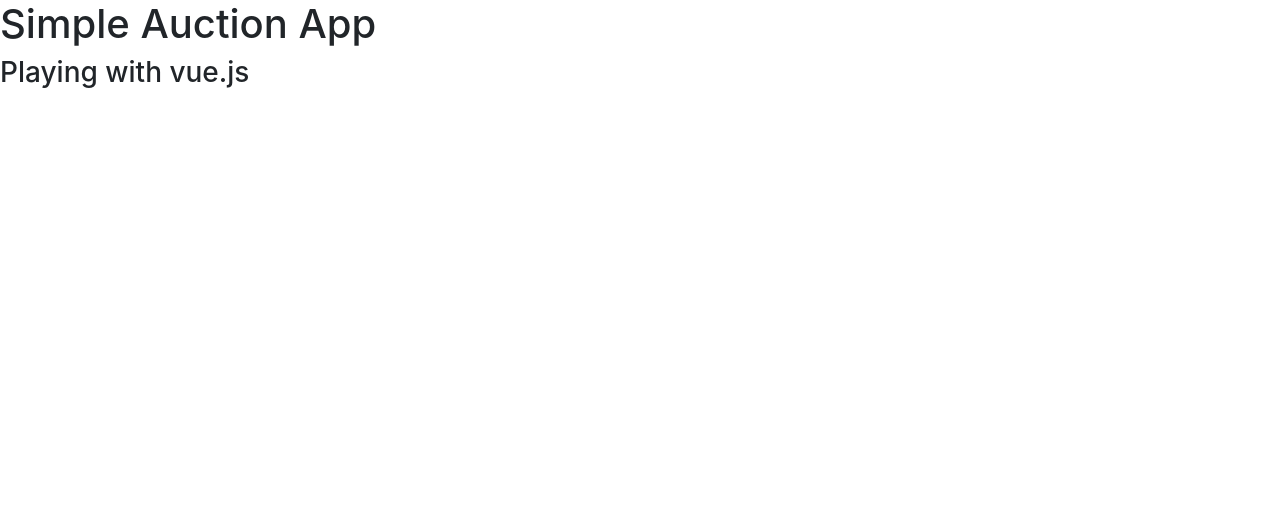
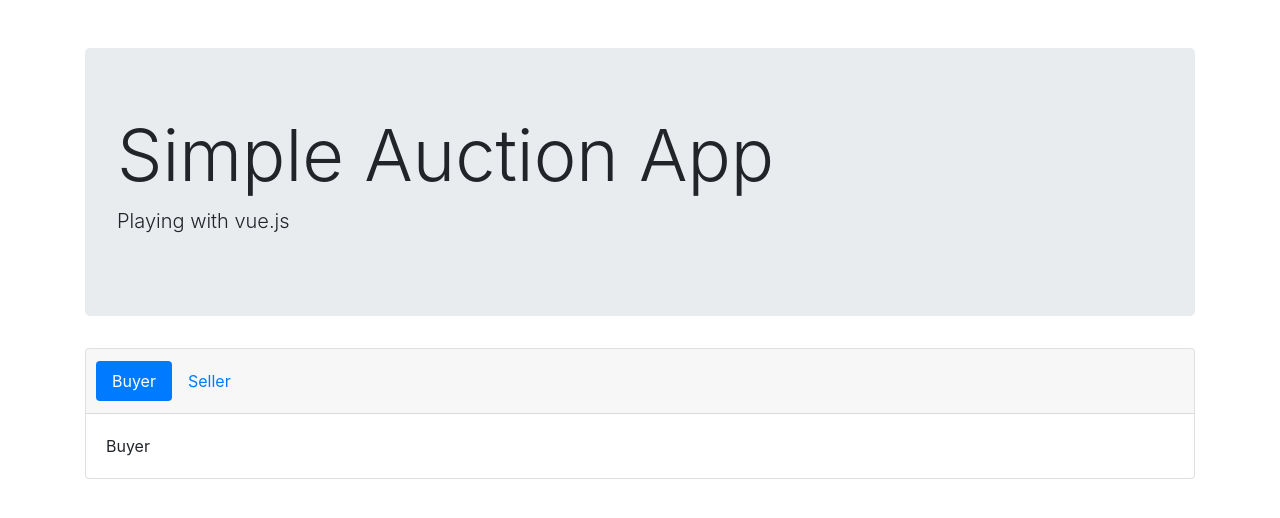
Before and after one commit to ajmasia/simple-auctions-app, a Vue app: page / in a window 1280 px wide. Shown: the top 518 px of the page. Built offline with nearby package versions, Linux system fonts and the light colour scheme.

Commit message:
Add Auction component and prepare home component to look pretty fine

```diff
--- a/src/App.vue
+++ b/src/App.vue
@@ -1,5 +1,5 @@
 <template>
-  <div id="app">
+  <div id="app" class="container">
     <router-view />
   </div>
 </template>
--- /dev/null
+++ b/src/components/Auction.vue
@@ -0,0 +1,19 @@
+<template>
+  <div>
+    <b-card no-body>
+      <b-tabs pills card>
+        <b-tab title="Buyer" active>
+          <b-card-text>Buyer</b-card-text>
+        </b-tab>
+        <b-tab title="Seller">
+          <b-card-text>Tab contents 2</b-card-text>
+        </b-tab>
+      </b-tabs>
+    </b-card>
+  </div>
+</template>
+<script>
+export default {
+  name: 'Auction',
+}
+</script>
--- a/src/views/Home.vue
+++ b/src/views/Home.vue
@@ -1,12 +1,19 @@
 <template>
-  <div>
-    <h1>Simple Auction App</h1>
-    <h3>Playing with vue.js</h3>
+  <div class="pt-5">
+    <b-jumbotron
+      header="Simple Auction App"
+      lead="Playing with vue.js"
+    ></b-jumbotron>
+    <Auction />
   </div>
 </template>
 
 <script>
+import Auction from '../components/Auction'
 export default {
   name: 'home',
+  components: {
+    Auction,
+  },
 }
 </script>
```
Also changed, not shown: 1 other file (tests, documents, lock files or other folders).
